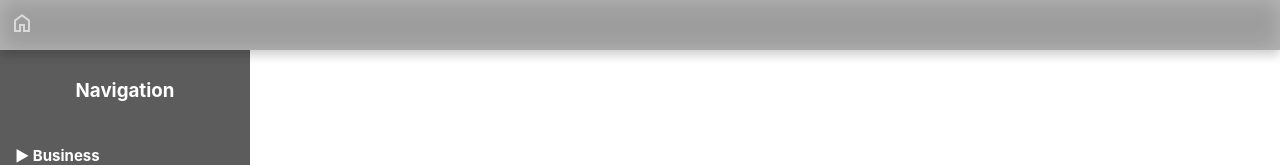
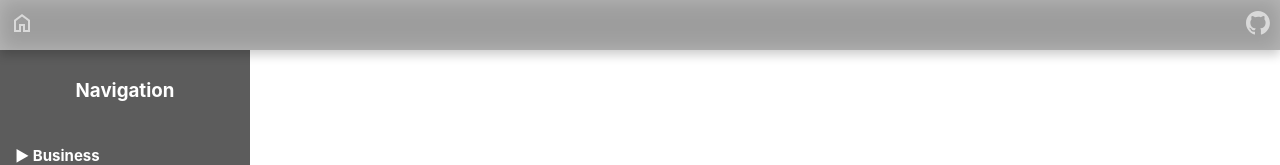
Before and after one commit to bannev1/Notes, a Next.js app: page / in a window 1280 px wide. Shown: the top 165 px of the page. Built offline with nearby package versions, Linux system fonts and the light colour scheme.

Commit message:
Add github logo

```diff
--- a/src/components/Navbar/Navbar.tsx
+++ b/src/components/Navbar/Navbar.tsx
@@ -1,6 +1,7 @@
 import React from 'react'
 import Image from 'next/image'
 import HomeIcon from '../../images/HomeIcon.svg'
+import GithubLogo from '../../images/GithubLogo.svg'
 
 function Navbar() {
   return (
@@ -8,7 +9,7 @@ function Navbar() {
 		<div id="Navbar">
 			<div><a href="/"><Image src={HomeIcon} alt="Home Icon"/></a></div>
 			<div>
-				<a href="https://github.com/realhuman101/Notes/" target="_blank"></a>
+				<a href="https://github.com/realhuman101/Notes/" target="_blank"><Image src={GithubLogo} alt=""/></a>
 			</div>
 		</div>
 		<div id="navFill"></div>
```
Also changed, not shown: src/images/GithubLogo.svg (added).
